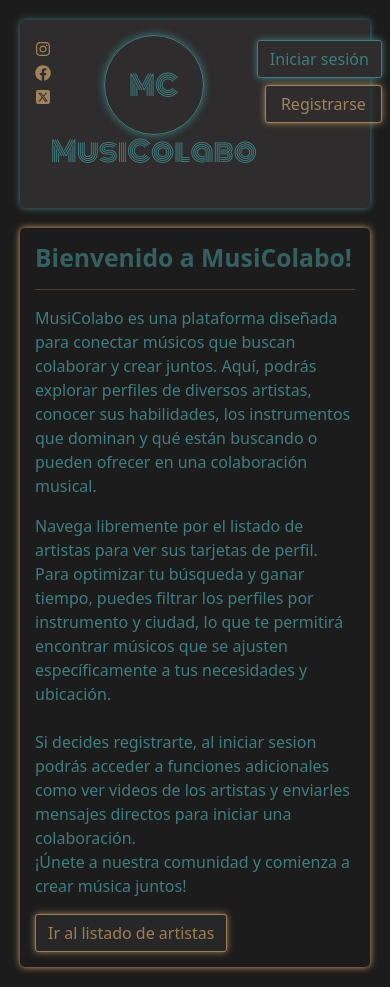
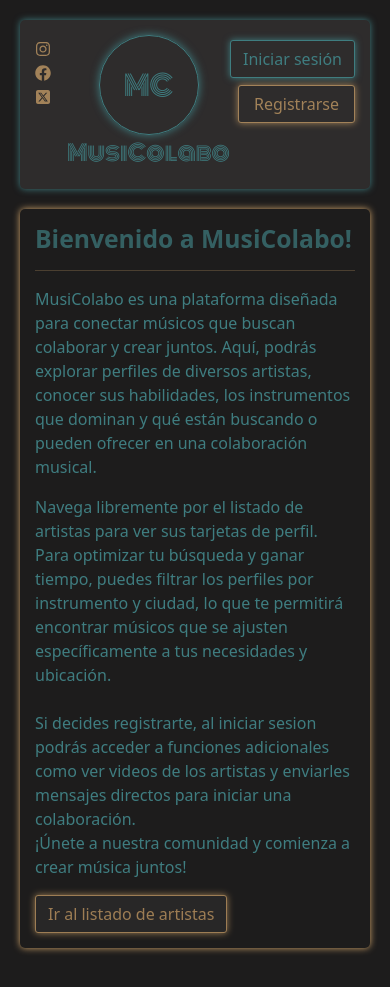
Before and after one commit to javijsgithub/sprint9, a React (Create React App) app in the folder musicolabo/: page / in a window 390 px wide. Built offline with nearby package versions, Linux system fonts and the light colour scheme; no server answers.

Commit message:
cambios de medidas en el logo y dar clase

```diff
--- a/musicolabo/src/components/header.js
+++ b/musicolabo/src/components/header.js
@@ -18,9 +18,9 @@ const Header = () => {
         </div>
         <div className=' col col-logo'>
           <div className='musicolabo-logo'>
-            <h1>MC</h1>
+            <h1 className='logo-ini-text'>MC</h1>
           </div>
-            <h1>MusiColabo</h1>
+            <h1 className='logo-text'>MusiColabo</h1>
         </div>
         <div className=' col col-buttons-header'>
           {loggedIn ? (
--- a/musicolabo/src/styles/header.css
+++ b/musicolabo/src/styles/header.css
@@ -24,11 +24,6 @@
     text-align: center;
 }
 
-.col-logo h1 {
-    font-family: "Monoton";
-    color: rgb(63, 125, 128);
-}
-
 .musicolabo-logo {
     margin: auto;
     border-radius: 50px;
@@ -41,9 +36,14 @@
     justify-content: center;
 }
 
-.musicolabo-logo h1 {
+.logo-ini-text {
     font-family: "Monoton";
     margin-top: 27px;
+    color: rgb(63, 125, 128);
+}
+
+.logo-text {
+    font-family: "Monoton";
     color: rgb(63, 125, 128);
 }
 
@@ -61,10 +61,10 @@
     text-align: center;
 }
 
-.username-header {
+/*.username-header {
     color: rgb(63, 125, 128);
     margin-top: 3px;
-}
+}*/
 
 .picture-header {
     width: 40px;
@@ -161,8 +161,8 @@
     }
 
     #btn-header-register {
-        width: 117px;
-        margin-bottom: 70px;
+        /*width: 117px;*/
+       /* margin-bottom: 70px;*/
     }
 
     .container-user-logged-header p {
@@ -172,11 +172,18 @@
         color: inherit; /* Esto mantiene el color predeterminado del texto */
     }
 
-    .musicolabo-logo h1 {
+    .logo-ini-text {
         font-family: "Monoton";
         margin-top: 33px;
         color: rgb(63, 125, 128);
     }
 
+    .logo-text {
+        font-size: 22px;
+        margin-top: 5px;
+        font-family: "Monoton";
+        color: rgb(63, 125, 128);
+    }
+
 
 }
```
